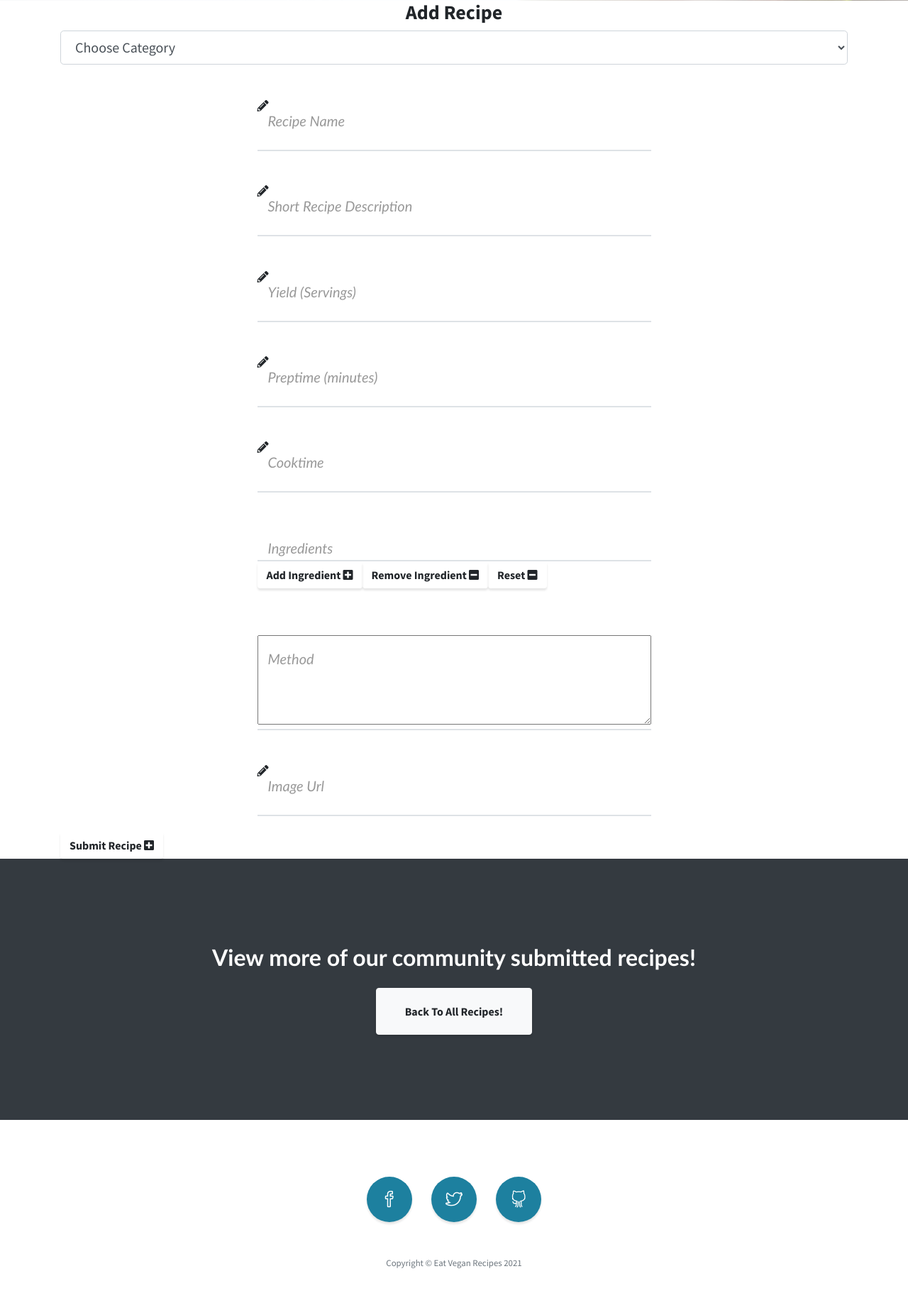
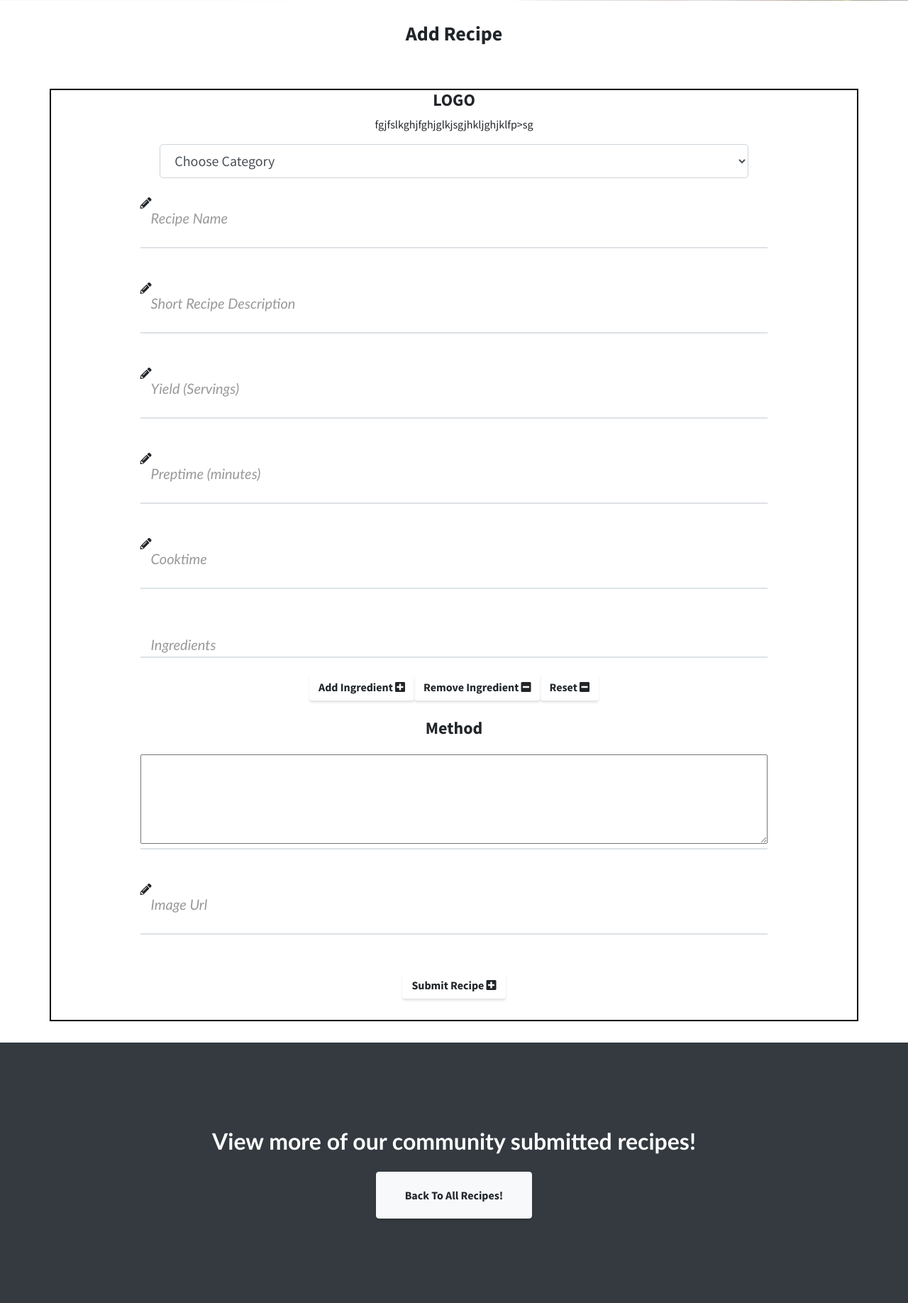
Before and after one commit to jamie120/ms3-eat-vegan-recipes, a Flask app: page /add_recipe in a window 1280 px wide. Shown: the part 179-2015 px from the top of the page at 71% size. Before the commit the page ends 1966 px from the top, so only its background shows below. Run offline with Flask 2, Linux system fonts and the light colour scheme; data that the repository does not hold is empty; some libraries are stand-ins or nearby versions.

Commit message:
Add recipe form styling

```diff
--- a/static/css/style.css
+++ b/static/css/style.css
@@ -110,6 +110,27 @@ textarea {
     width:100%;
 }
 
+#method-header {
+    margin-top: 25px;
+}
+
+#submit {
+    margin: 30px;
+}
+
+.form-control-lg {
+    width: 75%;
+}
+
+#add-recipe-form-container {
+    border: 2px solid black;
+    margin-top: 30px;
+    margin-bottom: 30px;
+}
+
+.page-header {
+    padding: 30px;
+}
 
 /*MATERIAL INPUT - https://bootsnipp.com/snippets/vl78a */
 
@@ -120,7 +141,7 @@ h2{
 }
 .mat-input{
     margin: 2% auto;
-    width: 50%;
+    width: 80%;
 }
 .mat-input-outer{
     display: table;
@@ -183,3 +204,13 @@ h2{
     opacity: 1;
     filter: alpha(opacity=100);
 }
+
+@media(max-width:1200px){
+    .mat-input{
+    margin: 2% auto;
+    width: 90%;
+    }
+    .form-control-lg {
+    width: 90%;
+}
+}
--- a/templates/add_recipe.html
+++ b/templates/add_recipe.html
@@ -9,19 +9,26 @@
     <div class="overlay"></div>
 </header>
 
-<h3 class="text-center">Add Recipe</h3>
+<h3 class="text-center page-header">Add Recipe</h3>
 
 
-<div class="container">
+<div id="add-recipe-form-container" class="container">
+
+    <div class="row">
+            <div class="col d-flex flex-column align-items-center">
+                <h4>LOGO</h4>
+                <p>fgjfslkghjfghjglkjsgjhkljghjklfp>sg</p>
+            </div>
+        </div>
     <div class="row">
 
         <!-- Form -->
 
-        <form class="col-8 col-lg-12" method="POST" action="{{ url_for('add_recipe') }}">
+        <form class="col" method="POST" action="{{ url_for('add_recipe') }}">
             <!-- category selection-->
 
             <div class="row">
-                <div class="col">
+                <div class="col d-flex justify-content-center">
                     <select id="category_name" name="category_name" class="form-control form-control-lg validate"
                         required>
                         <option value="" disabled selected>Choose Category</option>
@@ -119,7 +126,13 @@
                                     <div class="border"></div>
                                 </div>
                             </div>
-                            <button onclick="add_ingredient()" type="button" form="ingredients" class="btn btn-large">
+                        </div>
+                    </div>
+                </div>
+            </div>
+            <div class="row">
+                <div class="col d-flex justify-content-center">
+                    <button onclick="add_ingredient()" type="button" form="ingredients" class="btn btn-large">
                                 Add Ingredient <i class="fas fa-plus-square right"></i>
                             </button>
                             <button onclick="remove_ingredient()" type="button" form="ingredients"
@@ -129,27 +142,16 @@
                             <button onclick="reset_ingredients()" type="button" form="ingredients" class="btn btn-large ">
                                 Reset <i class="fas fa-minus-square right"></i>
                             </button>
-                        </div>
-                    </div>
-                </div>
-            </div>
-            <div class="row">
-                <div class="col">
-                    <div class="mat-input">
-                        <ul id="ingredients_list">
-                        </ul>
-                    </div>
-
                 </div>
             </div>
 
             <!-- method -->
             <div class="row">
                 <div class="col">
+                    <h4 id="method-header" class="text-center">Method</h4>
                     <div class="mat-input">
                         <div class="mat-input-outer">
                             <textarea id="recipe_method" name="recipe_method" rows="5" cols="90"></textarea>
-                            <label class="" for="recipe_method">Method</label>
                             <div class="border"></div>
                         </div>
                     </div>
@@ -175,7 +177,7 @@
             <!-- submit button -->
 
             <div class="row">
-                <div class="col">
+                <div class="col d-flex justify-content-center">
                     <button type="submit" id="submit" class="btn btn-large">
                         Submit Recipe <i class="fas fa-plus-square right"></i>
                     </button>
```
